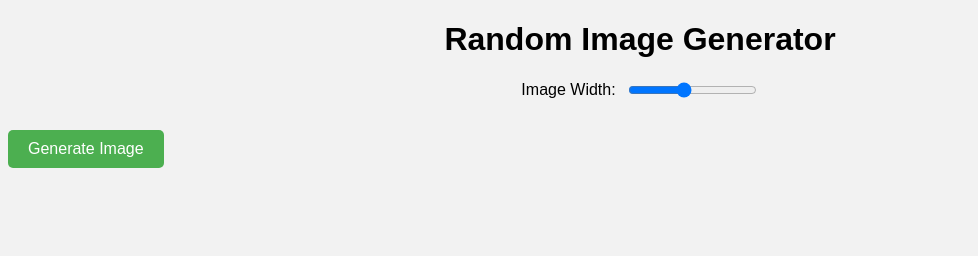
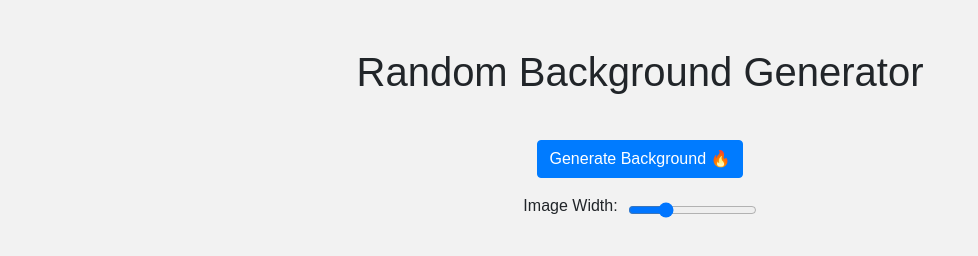
Before and after one commit to sam-lafontaine/bg-generator, a plain HTML site: page index.html in a window 1280 px wide. Shown: the whole page, without its empty margins (0-978 px from the left). Drawn offline with nearby package versions, Linux system fonts and the light colour scheme.

Commit message:
Update index.html

```diff
--- a/index.html
+++ b/index.html
@@ -2,16 +2,19 @@
 <html>
 <head>
     <title>Random Image Generator</title>
+    <link href="https://maxcdn.bootstrapcdn.com/bootstrap/4.5.2/css/bootstrap.min.css" rel="stylesheet">
     <link rel="stylesheet" type="text/css" href="style.css">
 </head>
 <body>
-    <h1>Random Image Generator</h1>
-    <div class="slider-container">
-        <label for="image-width-slider">Image Width:</label>
-        <input type="range" id="image-width-slider" min="100" max="800" value="400">
+    <div class="container text-center mt-5">
+        <h1 class="mb-4">Random Background Generator</h1>
+        <button id="generate-btn" class="btn btn-primary mb-3">Generate Background 🔥</button>
+        <div class="slider-container mb-3">
+            <label for="image-width-slider">Image Width:</label>
+            <input type="range" id="image-width-slider" min="100" max="1200" value="400">
+        </div>
+        <div id="image-container"></div>
     </div>
-    <button id="generate-btn">Generate Image</button>
-    <div id="image-container"></div>
     <script src="script.js"></script>
 </body>
 </html>
```
